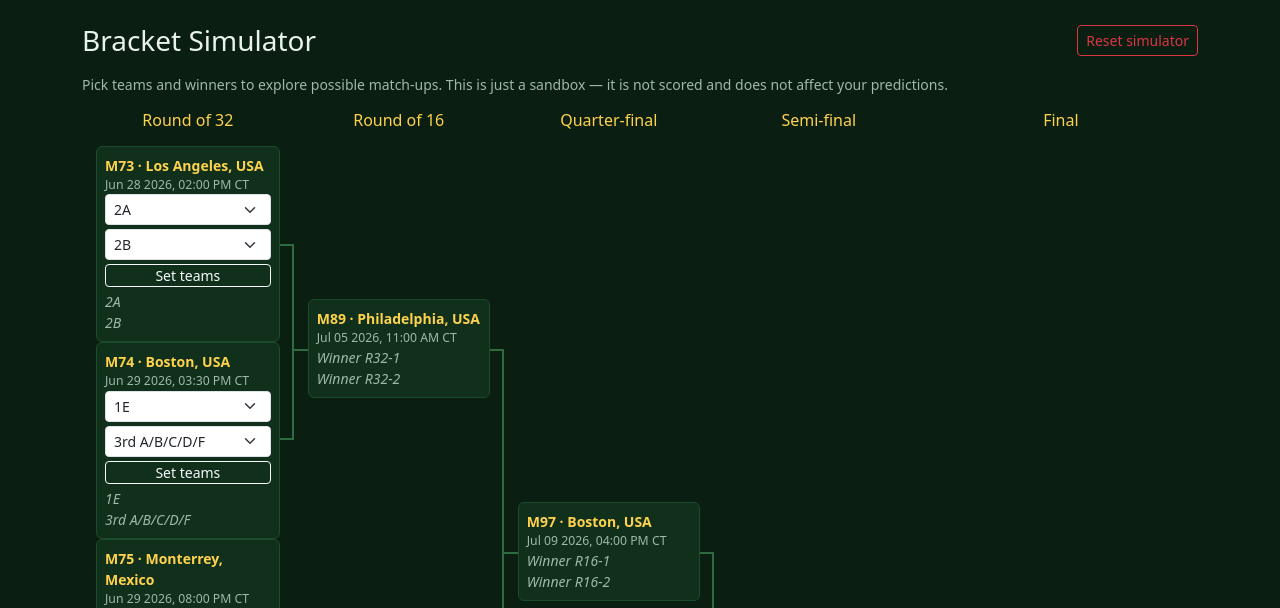
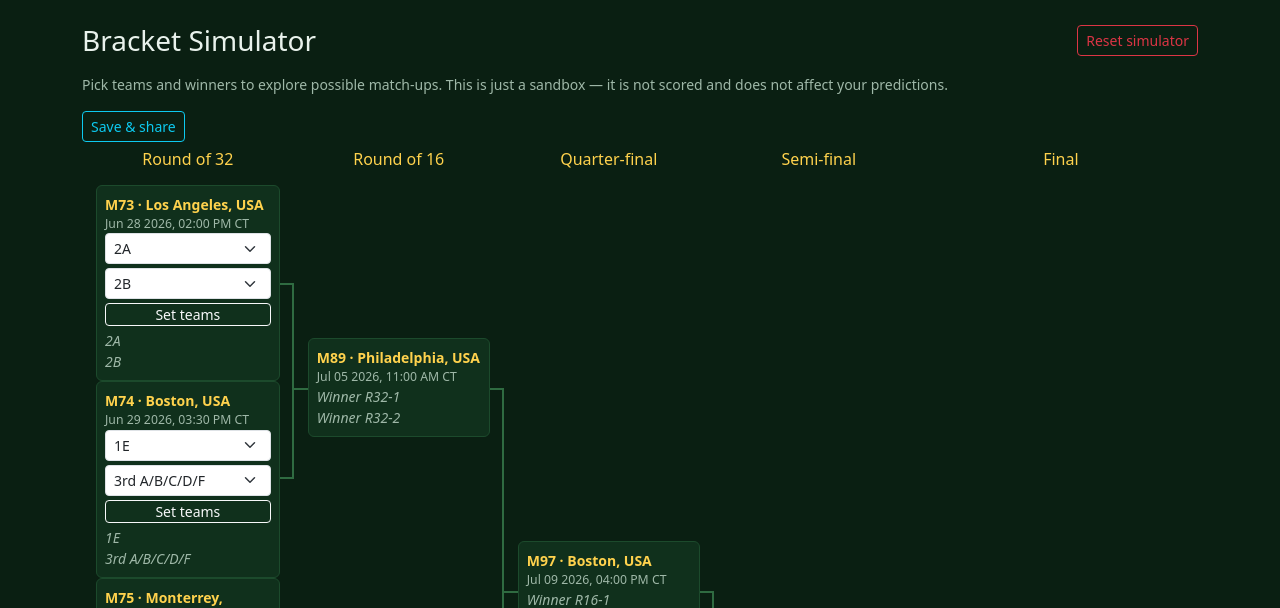
Before and after one commit to yurifleon/WC-forecast, a Flask app: page /simulator in a window 1280 px wide. Shown: the part 56-664 px from the top of the page. Run offline with Flask 3, Linux system fonts and the light colour scheme; the visitor is signed in with stand-in values (Sample User, id 1).

Commit message:
Simulator share: Save & share + revoke actions and links UI
Co-Authored-By: Claude Opus 4.8 <noreply@anthropic.com>

```diff
--- a/app.py
+++ b/app.py
@@ -983,6 +983,21 @@ def simulator():
                     _prune_sim(sim)
                 else:
                     flash(translate("Pick a valid team for that match."), "warning")
+        elif action == "share":
+            if not sim.get("r32") and not sim.get("winners"):
+                flash(translate("Nothing to share yet — make some picks first."), "warning")
+            elif len(_user_shares(data, username, get_cached_time())) >= MAX_SHARES_PER_USER:
+                flash(translate("You have too many active links. Revoke one first."), "warning")
+            else:
+                token = _create_share(data, username, sim, get_cached_time())
+                url = url_for("shared_view", token=token, _external=True)
+                flash(translate("Copy this link to share:") + " " + url, "success")
+        elif action == "revoke":
+            token = request.form.get("token")
+            share = data.get("shared_sims", {}).get(token)
+            if share and share.get("owner") == username:
+                data["shared_sims"].pop(token, None)
+                flash(translate("Link revoked."), "info")
         save_data(data)
         return redirect(url_for("simulator"))
 
@@ -990,8 +1005,11 @@ def simulator():
     # qualify) or duplicated across slots. Persist only if something actually changed.
     before = json.dumps(sim, sort_keys=True)
     _prune_sim(sim)
-    if json.dumps(sim, sort_keys=True) != before:
+    changed = json.dumps(sim, sort_keys=True) != before
+    changed = _purge_expired_shares(data, get_cached_time()) or changed
+    if changed:
         save_data(data)
+    shares = _user_shares(data, username, get_cached_time())
 
     tree_order = ["r32", "r16", "qf", "sf", "final"]
     columns = []
@@ -1000,7 +1018,7 @@ def simulator():
         columns.append({"round": rnd, "matches": [_sim_view(sim, m, by_id) for m in rnd_matches]})
     third_match = next((m for m in data["matches"] if m.get("round") == "third"), None)
     third = _sim_view(sim, third_match, by_id) if third_match else None
-    return render_template("simulator.html", columns=columns, third=third)
+    return render_template("simulator.html", columns=columns, third=third, shares=shares)
 
 
 @app.route("/s/<token>")
--- a/templates/simulator.html
+++ b/templates/simulator.html
@@ -57,6 +57,32 @@
 </div>
 <p class="text-muted small">{{ _("Pick teams and winners to explore possible match-ups. This is just a sandbox — it is not scored and does not affect your predictions.") }}</p>
 
+<div class="d-flex gap-2 flex-wrap mb-2">
+  <form method="post">
+    <input type="hidden" name="action" value="share">
+    <button class="btn btn-sm btn-outline-info" type="submit">{{ _("Save & share") }}</button>
+  </form>
+</div>
+
+{% if shares %}
+<div class="card mb-3"><div class="card-body p-2 small">
+  <div class="fw-bold mb-2">{{ _("Shared links") }}</div>
+  {% for sh in shares %}
+  <div class="d-flex align-items-center gap-2 mb-1 flex-wrap">
+    <input class="form-control form-control-sm" style="max-width:300px" readonly
+           value="{{ url_for('shared_view', token=sh.token, _external=True) }}"
+           onclick="this.select()">
+    <span class="text-muted">{{ _("Expires in {n} days", n=sh.days_left) }}</span>
+    <form method="post">
+      <input type="hidden" name="action" value="revoke">
+      <input type="hidden" name="token" value="{{ sh.token }}">
+      <button class="btn btn-sm btn-outline-danger py-0" type="submit">{{ _("Revoke") }}</button>
+    </form>
+  </div>
+  {% endfor %}
+</div></div>
+{% endif %}
+
 <div class="bracket">
   {% for col in columns %}
   {% set is_feeder = col.round in ['r32', 'r16', 'qf', 'sf'] %}
```
